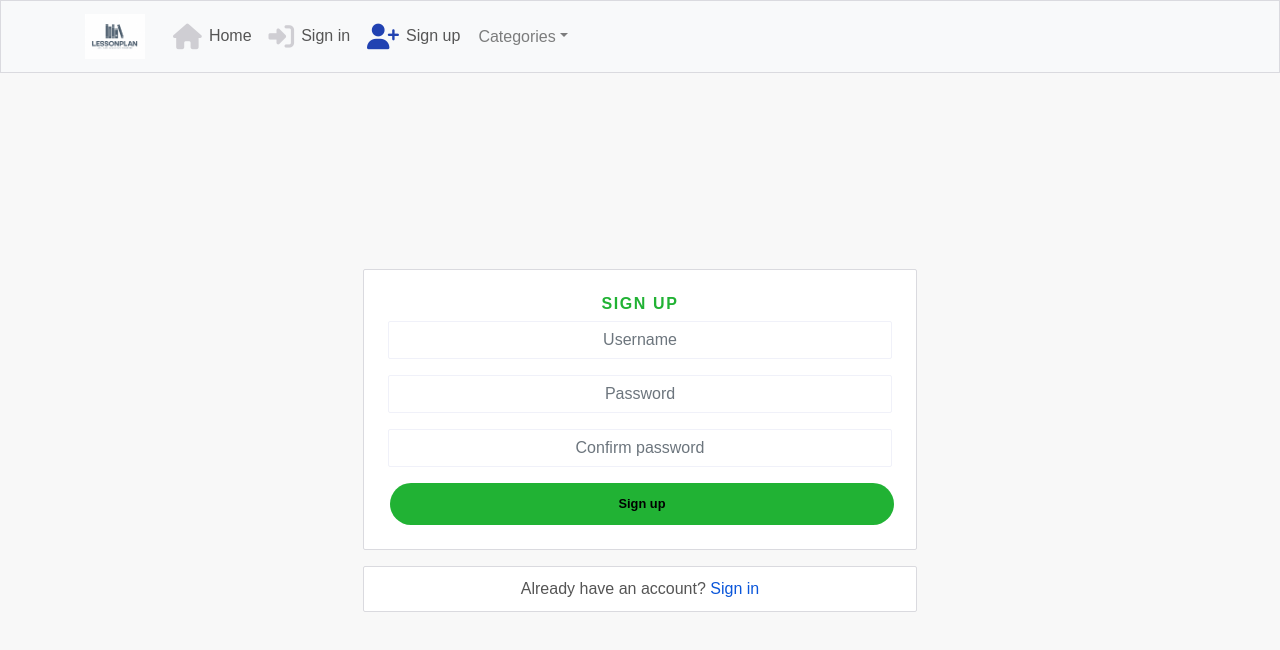
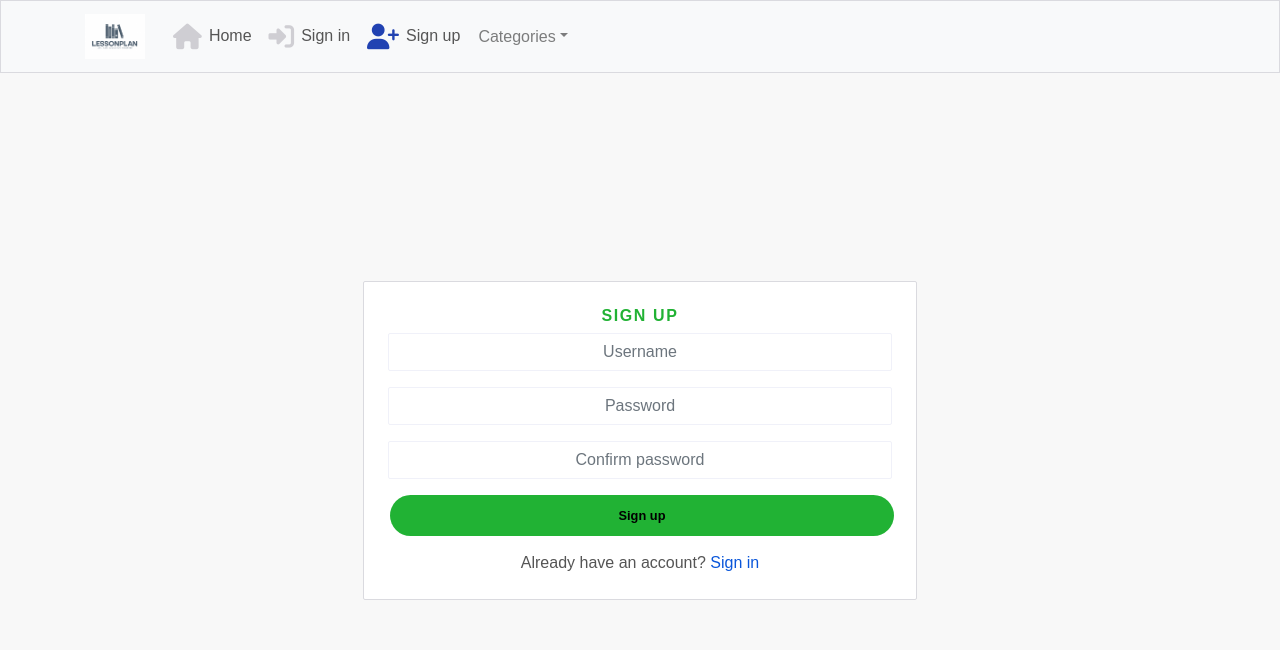
Before and after one commit to jlindeloef/lesson-plan-backend, a React (Create React App) app in the folder frontend/: page /signup in a window 1280 px wide. Shown: the top 650 px of the page. Built offline with nearby package versions, Linux system fonts and the light colour scheme.

Commit message:
Create a link to sign in from sign up page.

```diff
--- a/frontend/src/pages/auth/SignUpForm.js
+++ b/frontend/src/pages/auth/SignUpForm.js
@@ -8,7 +8,7 @@ import appStyles from "../../App.module.css";
 import {
   Form,
   Button,
-  Image,
+  /*Image,*/
   Col,
   Row,
   Container,
@@ -115,9 +115,6 @@ const SignUpForm = () => {
               </Alert>
             ))}
           </Form>
-        </Container>
-
-        <Container className={`mt-3 ${appStyles.Content}`}>
           <Link className={styles.Link} to="/signin">
             Already have an account? <span>Sign in</span>
           </Link>
--- a/frontend/src/styles/SignInUpForm.module.css
+++ b/frontend/src/styles/SignInUpForm.module.css
@@ -27,6 +27,7 @@
     text-align: center;
     display: block;
     margin: auto;
+    margin-top: 15px;
   }
 
   .Link span {
```
